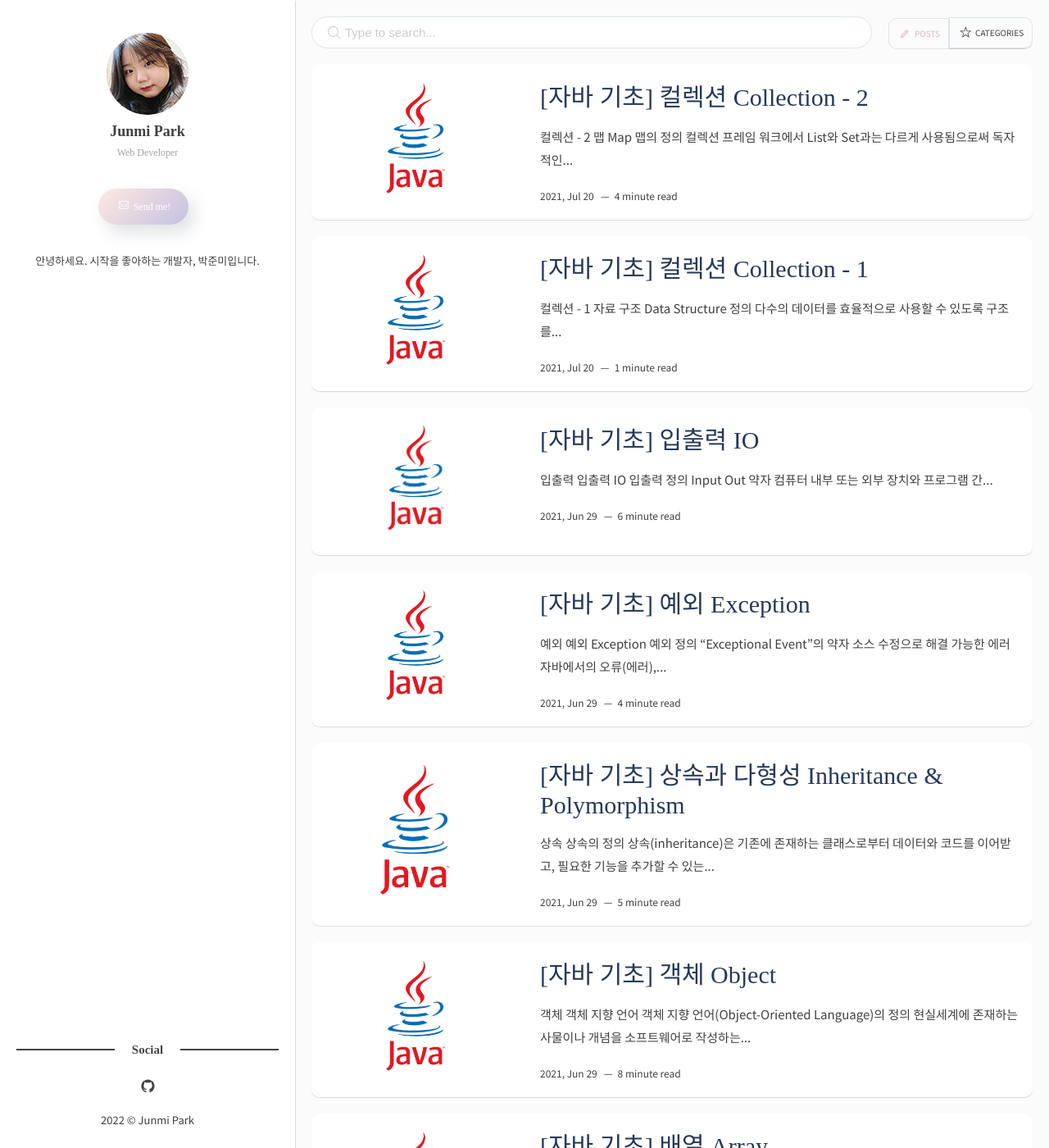
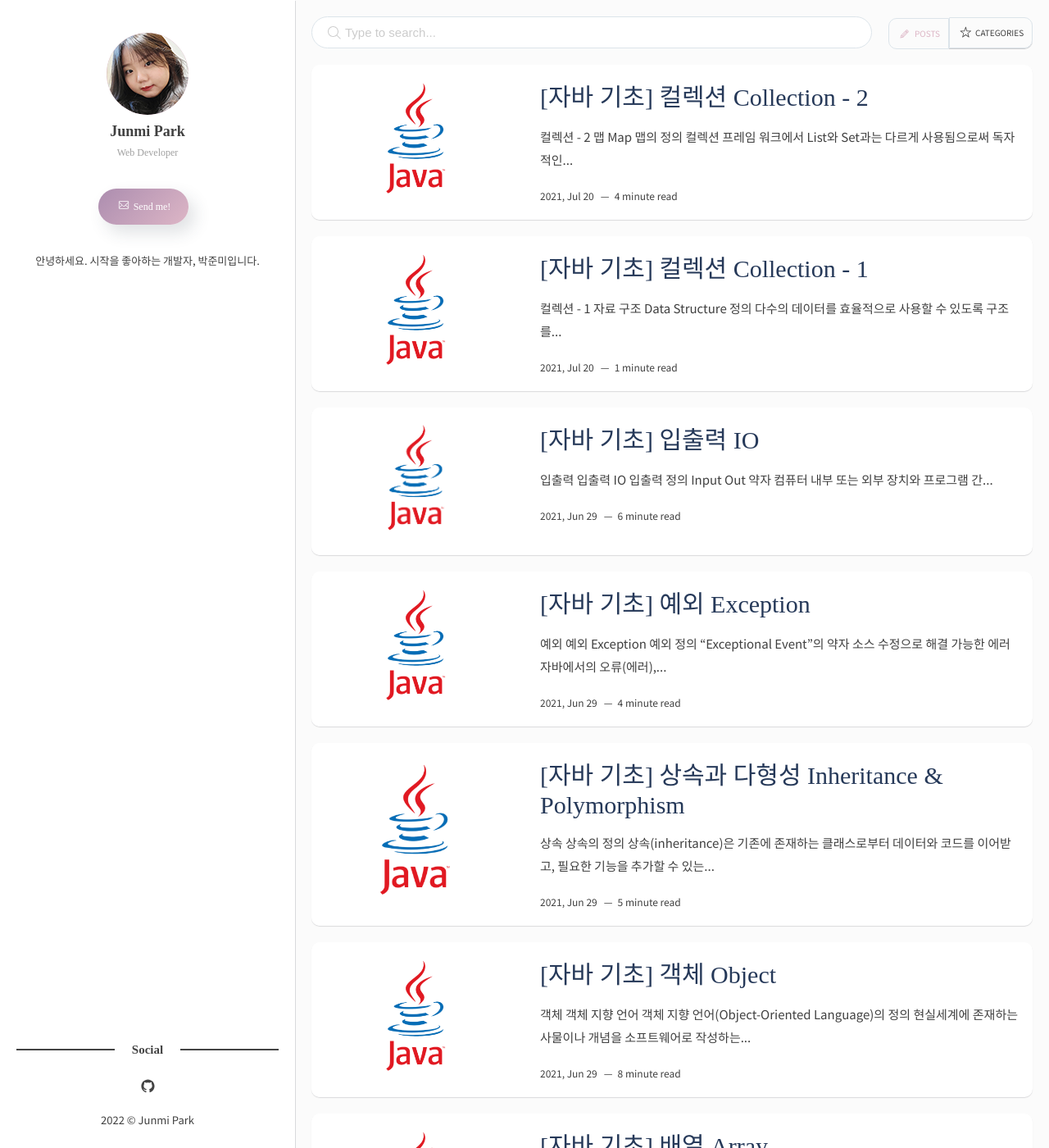
Before and after one commit to junmipark/junmipark.github.io, a Jekyll site: the page built from index.html, in a window 1280 px wide and 1400 px high. Shown: the whole window at 82% size. Built offline with Jekyll 4.4.1, drawn with Linux system fonts in a browser that asks for light colours; some web fonts are replaced; the list of posts is cut into pages by our own code.

Commit message:
Update _buttons.scss

```diff
--- a/_sass/5-components/_buttons.scss
+++ b/_sass/5-components/_buttons.scss
@@ -16,13 +16,13 @@
   &--primary {
     color: $white-color;
     background-color: $primary-color;
-    background: linear-gradient(135deg, #33aaff 0%, #62d5ff 100%);
+    background: linear-gradient(135deg, $primary-color 0%, $secondary-color 100%);
   }
 
   &--secondary {
     color: $white-color;
     background-color: $secondary-color;
-    background: linear-gradient(135deg, #ffe9e3 0%, #c4c1e0 100%);
+    background: linear-gradient(135deg, $primary-color 0%, $secondary-color 100%);
   }
 
   &--round {
```
